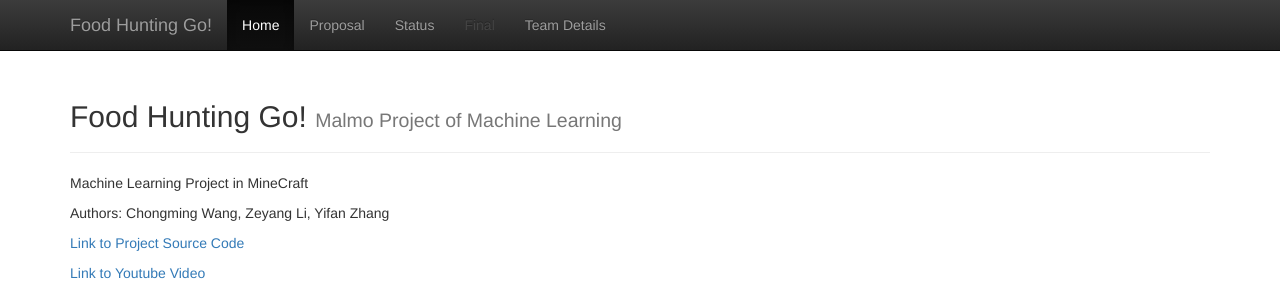
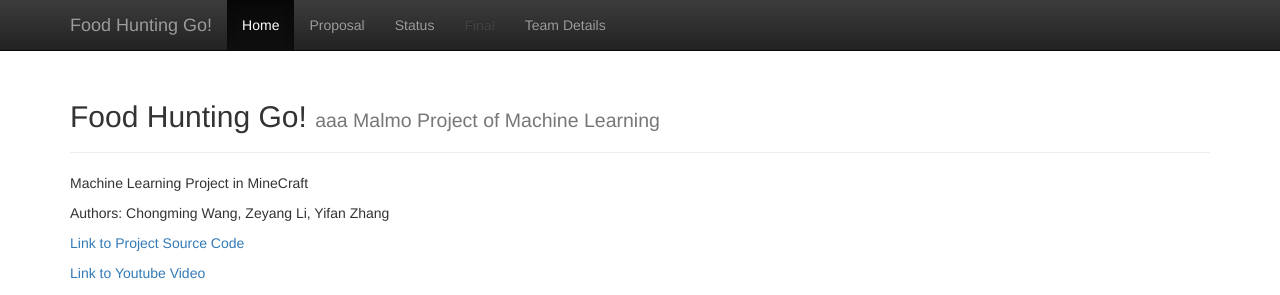
Before and after one commit to chicomy/Food_Hunting_Go, a Jekyll site: the page built from docs/index.md, in a window 1280 px wide and 1053 px high. Shown: the top 295 px of the window. Built offline with Jekyll 4.4.1, drawn with Linux system fonts in a browser that asks for light colours.

Commit message:
Create _config.yml

```diff
--- a/docs/_config.yml
+++ b/docs/_config.yml
@@ -1,7 +1,7 @@
 ###########
 # Malmo Project
 title:    'Food Hunting Go!'
-subtitle: 'Malmo Project of Machine Learning '
+subtitle: 'aaa Malmo Project of Machine Learning '
 
 
 #########################
```
